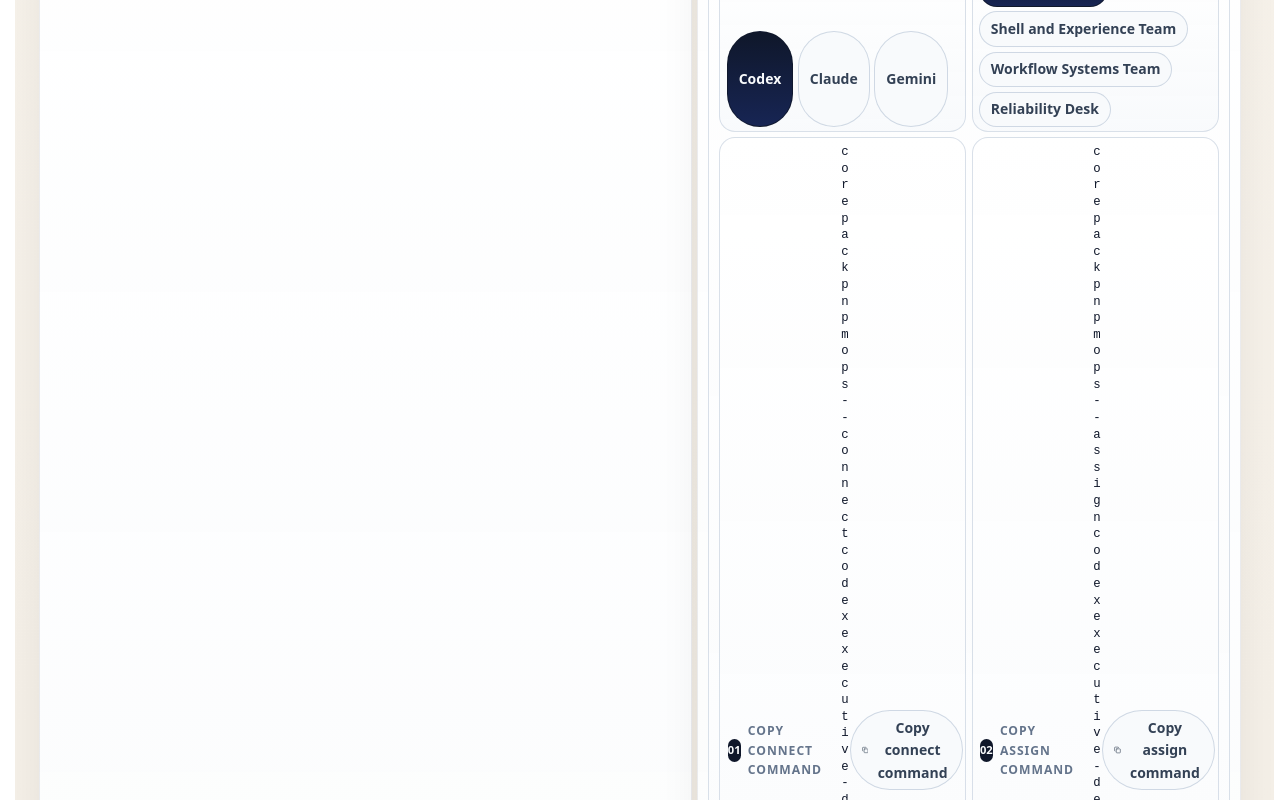
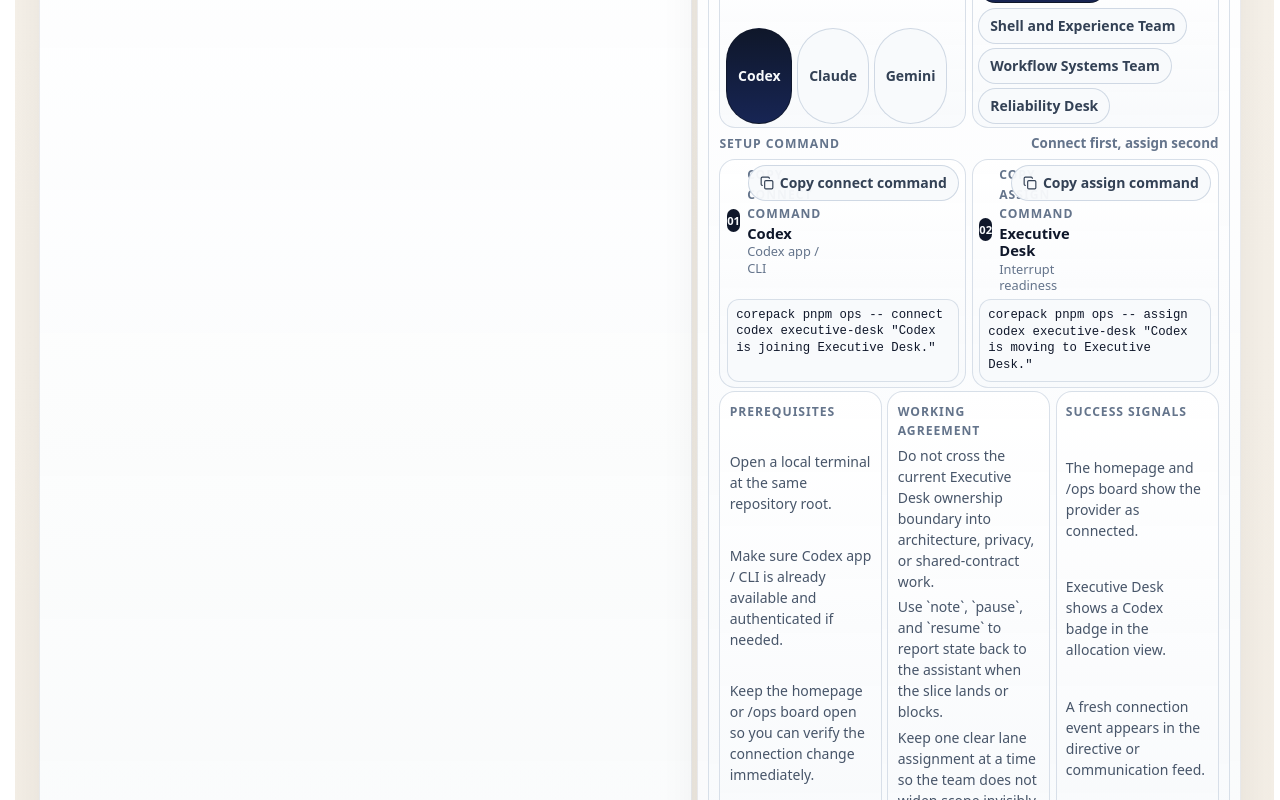
Before and after one commit to GongJae00/research-pages, a Next.js app in the folder apps/web/: page /en in a window 1280 px wide. Shown: the part 2500-3300 px from the top of the page. Built offline with nearby package versions, Linux system fonts and the light colour scheme; no server answers.

Commit message:
Autonomy batch 1372: shell-experience

```diff
--- a/apps/web/src/components/homepage-agent-control-section.module.css
+++ b/apps/web/src/components/homepage-agent-control-section.module.css
@@ -244,7 +244,7 @@
 
 .setupBuilderCard {
   display: grid;
-  gap: 0.24rem;
+  gap: 0.2rem;
   margin-top: 0.12rem;
 }
 
@@ -254,6 +254,14 @@
 }
 
 .setupCommands {
+  margin-top: 0.08rem;
+}
+
+.commandSectionHead {
+  display: flex;
+  align-items: center;
+  justify-content: space-between;
+  gap: 0.45rem;
   margin-top: 0.08rem;
 }
 
@@ -289,7 +297,7 @@
   display: grid;
   gap: 0.08rem;
   min-width: 0;
-  padding: 0.36rem 0.5rem;
+  padding: 0.34rem 0.46rem;
   border: 1px solid rgba(203, 213, 225, 0.72);
   border-radius: 14px;
   background: rgba(248, 250, 252, 0.9);
@@ -325,7 +333,7 @@
 .setupPicker {
   display: grid;
   gap: 0.3rem;
-  padding: 0.28rem 0.4rem;
+  padding: 0.24rem 0.36rem;
 }
 
 .optionRow {
@@ -367,19 +375,53 @@
 }
 
 .copyCard {
-  padding: 0.36rem 0.46rem;
+  display: grid;
+  gap: 0.32rem;
+  padding: 0.34rem 0.42rem;
 }
 
 .copyHead {
-  display: grid;
-  grid-template-columns: auto minmax(0, 1fr) auto;
-  align-items: center;
+  display: flex;
+  align-items: flex-start;
+  justify-content: space-between;
   gap: 0.55rem;
 }
 
+.commandTitleStack {
+  display: grid;
+  gap: 0.06rem;
+}
+
+.commandTitleStack strong {
+  color: #0f172a;
+  font-size: 0.92rem;
+  line-height: 1.2;
+}
+
+.commandDetail {
+  color: #64748b;
+  font-size: 0.8rem;
+  line-height: 1.3;
+}
+
+.copyButton {
+  flex: 0 0 auto;
+}
+
 .copyCard code {
-  flex: 1 1 auto;
+  display: block;
+  padding: 0.44rem 0.5rem;
+  border: 1px solid rgba(203, 213, 225, 0.72);
+  border-radius: 12px;
+  background: rgba(248, 250, 252, 0.92);
+}
+
+.copyCard code,
+.copyTitleGroup {
   min-width: 0;
+}
+
+.copyCard code {
   overflow-wrap: anywhere;
   color: #0f172a;
   font-size: 0.77rem;
@@ -390,7 +432,6 @@
   display: inline-flex;
   align-items: center;
   gap: 0.45rem;
-  flex: 0 0 auto;
 }
 
 .commandStep {
@@ -552,6 +593,11 @@
     align-items: stretch;
   }
 
+  .commandSectionHead {
+    flex-direction: column;
+    align-items: flex-start;
+  }
+
   .setupScanBar {
     width: 100%;
   }
@@ -568,10 +614,6 @@
     align-items: flex-start;
   }
 
-  .copyCard code {
-    width: 100%;
-  }
-
   .lead,
   .summaryCard,
   .heroCard,
--- a/apps/web/src/components/homepage-agent-control-section.tsx
+++ b/apps/web/src/components/homepage-agent-control-section.tsx
@@ -255,6 +255,26 @@ export function HomepageAgentControlSection({
     selectedProvider && selectedTeam
       ? `/api/ops-setup?locale=${locale}&provider=${selectedProvider.providerId}&team=${selectedTeam.id}&format=txt`
       : null;
+  const setupCommandCards = setupManifest
+    ? [
+        {
+          kind: "connect" as const,
+          step: "01",
+          title: selectedProvider?.label ?? "-",
+          detail: selectedProvider?.cliName ?? "-",
+          command: setupManifest.commands.connect,
+          buttonLabel: copy.connectCommand,
+        },
+        {
+          kind: "assign" as const,
+          step: "02",
+          title: selectedTeam?.name ?? "-",
+          detail: selectedTeam?.lane ?? "-",
+          command: setupManifest.commands.assign,
+          buttonLabel: copy.assignCommand,
+        },
+      ]
+    : [];
   const copyCommand = async (kind: "connect" | "assign") => {
     const value =
       kind === "connect" ? setupManifest?.commands.connect ?? "" : setupManifest?.commands.assign ?? "";
@@ -415,34 +435,31 @@ export function HomepageAgentControlSection({
               </div>
             </div>
 
+            <div className={styles.commandSectionHead}>
+              <span className={styles.metaLabel}>{copy.setupCommand}</span>
+              <span className={styles.inlineMeta}>{copy.commandOrder}</span>
+            </div>
+
             <div className={styles.setupCommands}>
-              <div className={styles.copyCard}>
-                <div className={styles.copyHead}>
-                  <div className={styles.copyTitleGroup}>
-                    <span className={styles.commandStep}>01</span>
-                    <span className={styles.metaLabel}>{copy.connectCommand}</span>
+              {setupCommandCards.map((item) => (
+                <div className={styles.copyCard} key={item.kind}>
+                  <div className={styles.copyHead}>
+                    <div className={styles.copyTitleGroup}>
+                      <span className={styles.commandStep}>{item.step}</span>
+                      <div className={styles.commandTitleStack}>
+                        <span className={styles.metaLabel}>{item.buttonLabel}</span>
+                        <strong>{item.title}</strong>
+                        <span className={styles.commandDetail}>{item.detail}</span>
+                      </div>
+                    </div>
+                    <button type="button" className={styles.copyButton} onClick={() => void copyCommand(item.kind)}>
+                      {copiedCommand === item.kind ? <Check size={14} /> : <Copy size={14} />}
+                      {copiedCommand === item.kind ? copy.copied : item.buttonLabel}
+                    </button>
                   </div>
-                  <code>{setupManifest?.commands.connect}</code>
-                  <button type="button" className={styles.copyButton} onClick={() => void copyCommand("connect")}>
-                    {copiedCommand === "connect" ? <Check size={14} /> : <Copy size={14} />}
-                    {copiedCommand === "connect" ? copy.copied : copy.connectCommand}
-                  </button>
+                  <code>{item.command}</code>
                 </div>
-              </div>
-
-              <div className={styles.copyCard}>
-                <div className={styles.copyHead}>
-                  <div className={styles.copyTitleGroup}>
-                    <span className={styles.commandStep}>02</span>
-                    <span className={styles.metaLabel}>{copy.assignCommand}</span>
-                  </div>
-                  <code>{setupManifest?.commands.assign}</code>
-                  <button type="button" className={styles.copyButton} onClick={() => void copyCommand("assign")}>
-                    {copiedCommand === "assign" ? <Check size={14} /> : <Copy size={14} />}
-                    {copiedCommand === "assign" ? copy.copied : copy.assignCommand}
-                  </button>
-                </div>
-              </div>
+              ))}
             </div>
 
             {setupManifest ? (
```
